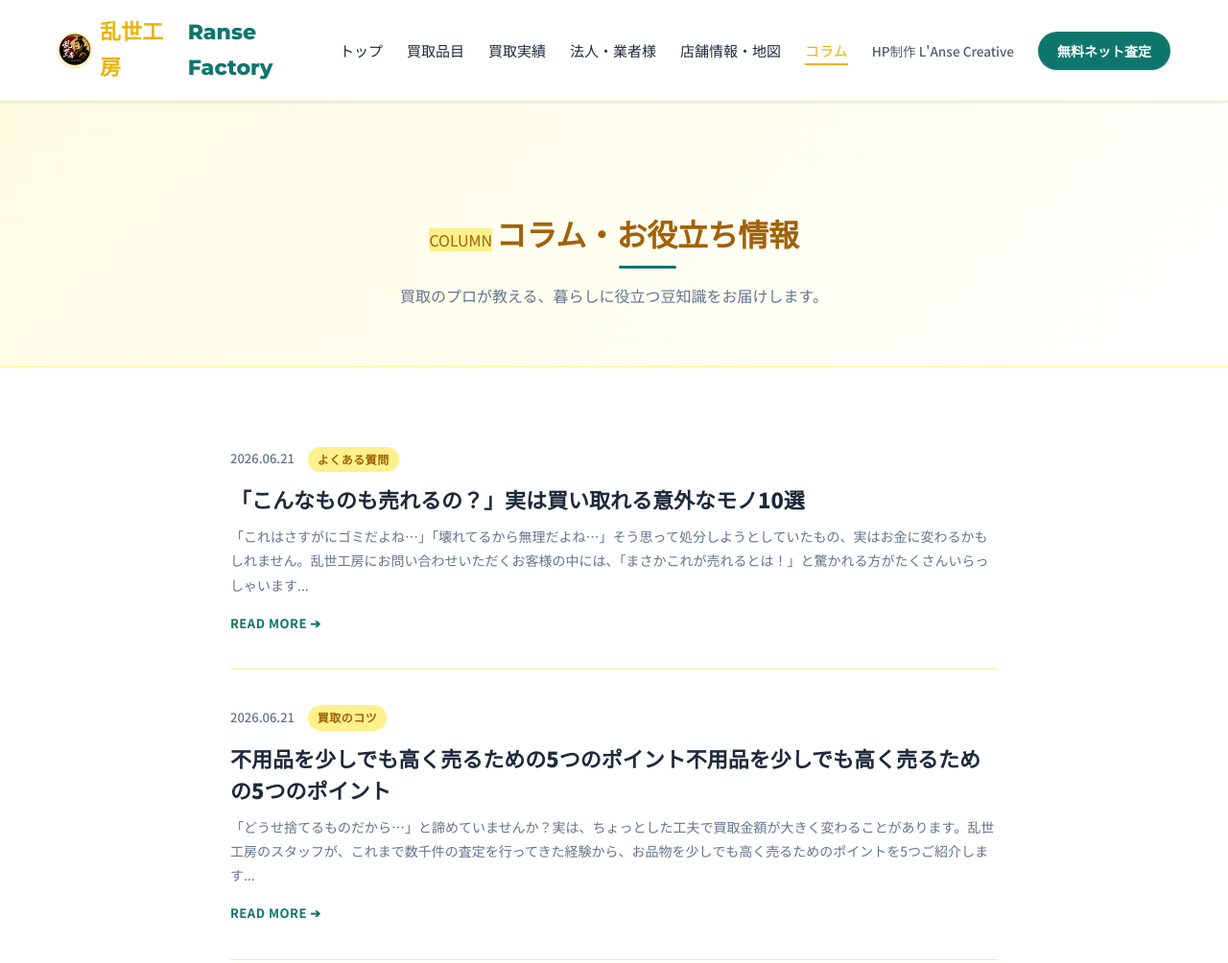
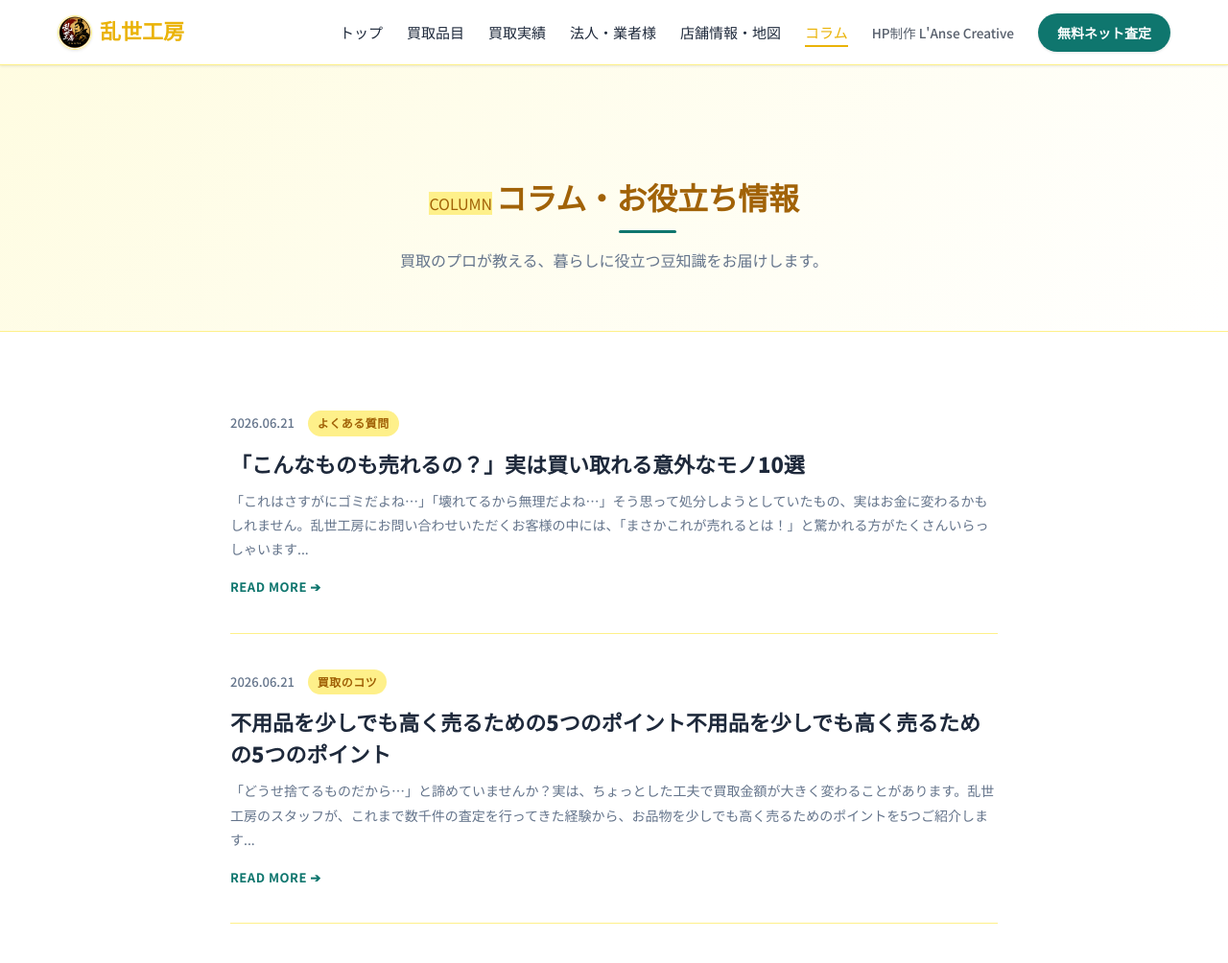
Before and after one commit to MYST0518/ransefactory, a plain HTML site: page blog.html in a window 1280 px wide. Shown: the top 1004 px of the page at 96% size. Drawn offline with Linux system fonts and the light colour scheme.

Commit message:
Deploy blog.html via auto-deployer

```diff
--- a/blog.html
+++ b/blog.html
@@ -13,7 +13,7 @@
   <!-- NAVIGATION -->
   <header>
     <div class="nav-container">
-      <a href="index.html" class="logo"><img src="assets/logo.jpg" alt="乱世工房 ロゴ" class="logo-icon">乱世工房<span>Ranse Factory</span></a>
+      <a href="index.html" class="logo"><img src="assets/logo.jpg" alt="乱世工房 ロゴ" class="logo-icon">乱世工房</a>
       <button class="menu-toggle" id="menuToggle" aria-label="メニュー開閉">
         <span></span>
         <span></span>
```
